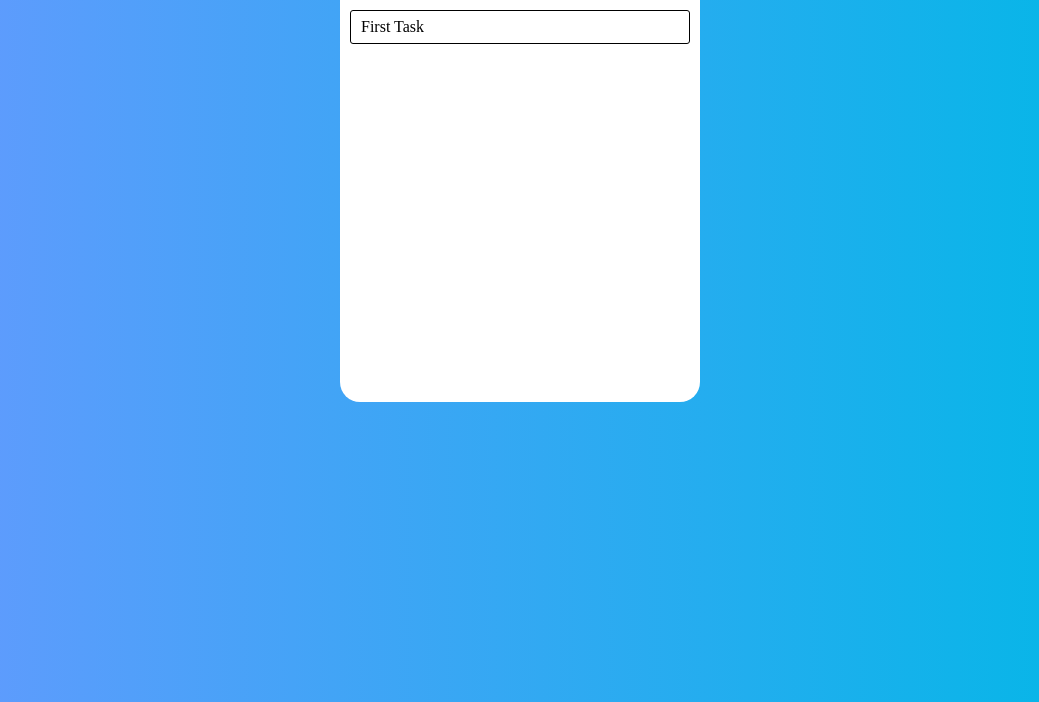
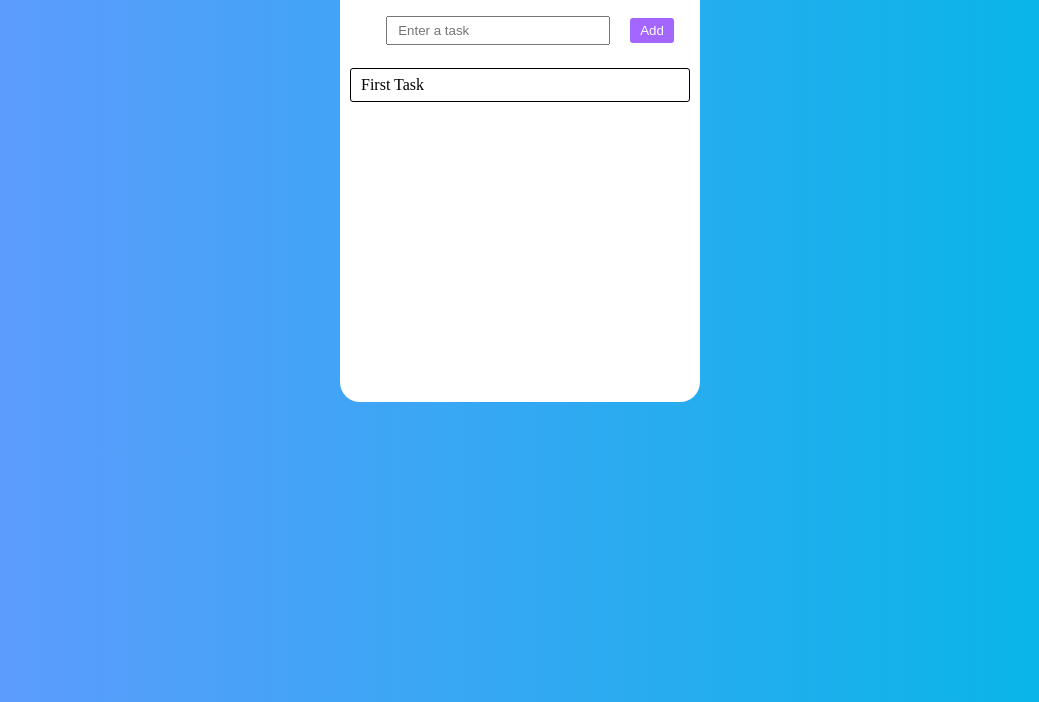
Before and after one commit to khushi4452/TO---DO-APP, a plain HTML site: page index.html in a window 1280 px wide. Shown: the part 98-800 px from the top of the page, without its empty margins (120-1159 px from the left). Drawn offline with Linux system fonts and the light colour scheme.

Commit message:
added for of function

```diff
--- a/index.html
+++ b/index.html
@@ -9,7 +9,11 @@
 	<div class="todo-app-container">
     <h1 class="todo-app-title">To Do App</h1>
 
-    <div type="text" id="todo input"></div>
+    <div class="input-container">
+      <input type="text" id="todo-input" placeholder="Enter a task"/>
+      <button id="add-btn" type="button">Add</button>
+    </div>
+
 
     <div class="list-container "  id="list-container">
       <div class="list-item">
--- a/style.css
+++ b/style.css
@@ -35,3 +35,26 @@ body {
     cursor: pointer;
 
 }
+
+.input-container {
+    display: flex;
+    justify-content: center;
+    align-items: center;
+
+}
+
+#todo-input {
+    padding: 5px 10px;
+    width:200px;
+    margin :8px 20px;
+
+}
+
+#add-btn {
+    cursor: pointer;
+    padding:5px 10px;
+    border:none;
+    border-radius: 3px;
+    background-color:#a366ff;
+    color: #fff;
+}
--- a/to.js
+++ b/to.js
@@ -1,7 +1,15 @@
-const todoList =["Go to the Gym","Learn Javascript ","complete the Assignment","Attend the ICP class"];
+const todoList = [
+   "Go to the gym",
+   "Learn javascript",
+   "complete the assignment",
+   "Attend the ICP class",
+"Go the sleep by 10:30",
+];
+
 
 const listcontainer = document.getElementById("list-container");
-for (const task of todoList){
-   listcontainer.innerHTML =  listcontainer.innerHTML + ' <div class="list-item">$(task)</div>';
+
+for (const task of todoList ) {
+   listcontainer.innerHTML = listcontainer.innerHTML + '<div class="list-item">${task}</div>';
 
 }
```
